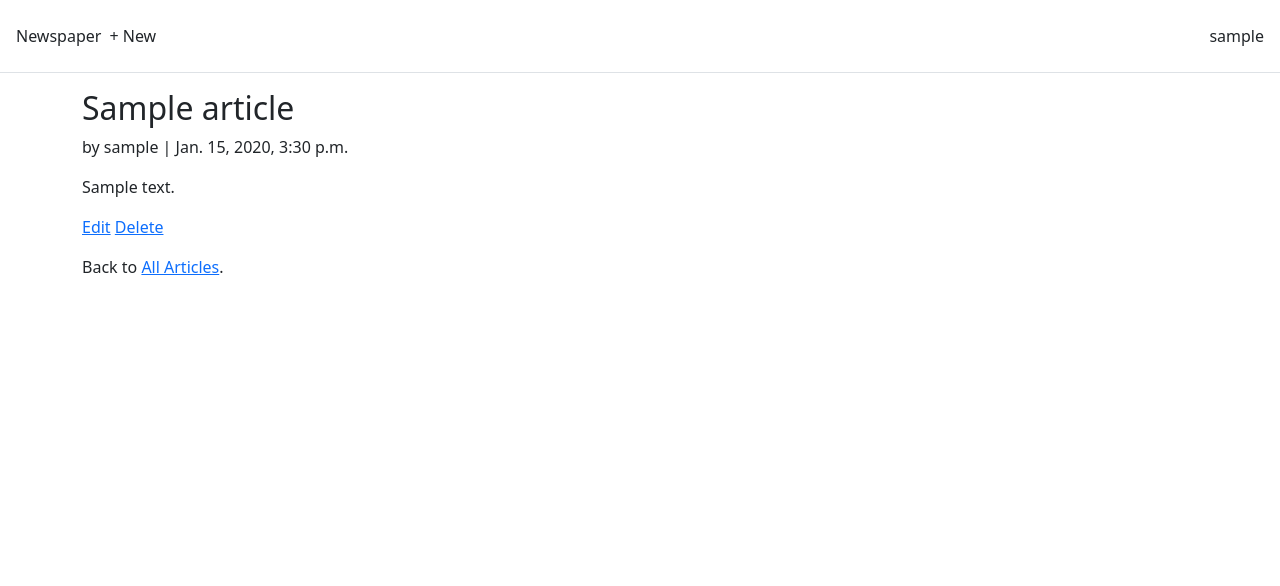
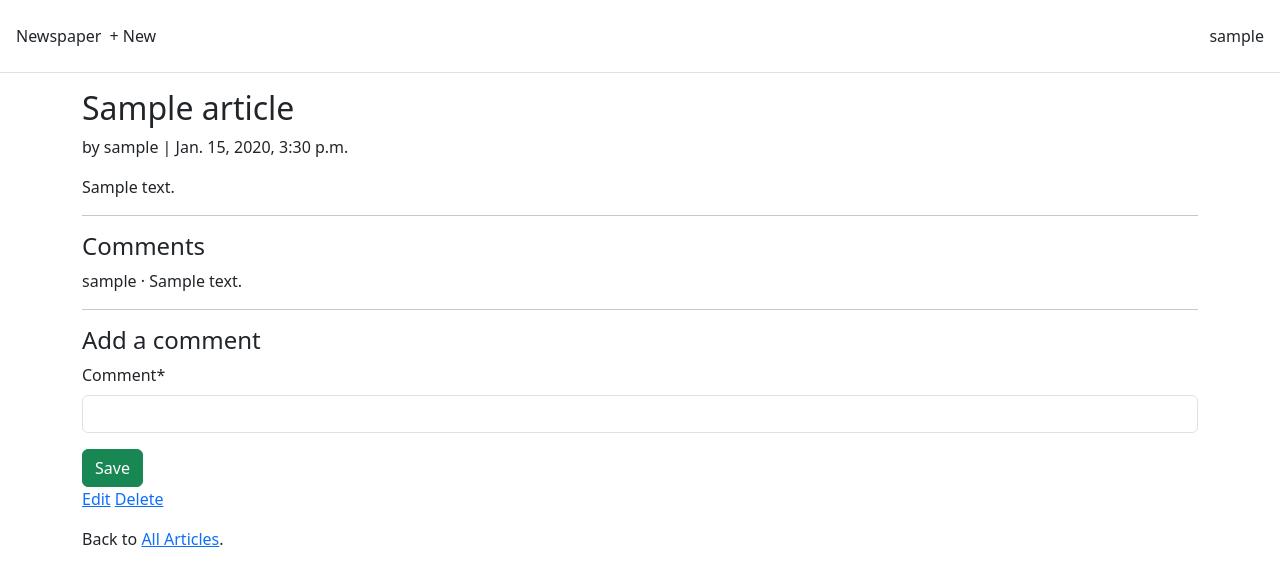
Before and after one commit to Shreehar-KE/django-for-beginners-book, a Django app: page /articles/1/ in a window 1280 px wide. Shown: the top 586 px of the page. Run offline with Django 5.2, Linux system fonts and the light colour scheme; a user stored in the database is signed in; tables that the repository leaves empty hold one stand-in row (values such as "Sample post"); some libraries are stand-ins or nearby versions.

Commit message:
add comments app to newspaper-project

```diff
--- /dev/null
+++ b/newspaper-project/articles/forms.py
@@ -0,0 +1,9 @@
+from django import forms
+
+from .models import Comment
+
+
+class CommentForm(forms.ModelForm):
+    class Meta:
+        model = Comment
+        fields = ("comment",)
--- a/newspaper-project/articles/models.py
+++ b/newspaper-project/articles/models.py
@@ -17,3 +17,18 @@ class Article(models.Model):
 
     def get_absolute_url(self):
         return reverse("article_detail", kwargs={"pk": self.pk})
+
+
+class Comment(models.Model):
+    article = models.ForeignKey(Article, on_delete=models.CASCADE)
+    comment = models.CharField(max_length=140)
+    author = models.ForeignKey(
+        settings.AUTH_USER_MODEL,
+        on_delete=models.CASCADE,
+    )
+
+    def __str__(self):
+        return self.comment
+
+    def get_absolute_url(self):
+        return reverse("article_list")
--- a/newspaper-project/articles/views.py
+++ b/newspaper-project/articles/views.py
@@ -1,8 +1,11 @@
 from django.contrib.auth.mixins import LoginRequiredMixin, UserPassesTestMixin
-from django.urls import reverse_lazy
-from django.views.generic import DetailView, ListView
+from django.urls import reverse, reverse_lazy
+from django.views import View
+from django.views.generic import DetailView, FormView, ListView
+from django.views.generic.detail import SingleObjectMixin
 from django.views.generic.edit import CreateView, DeleteView, UpdateView
 
+from .forms import CommentForm
 from .models import Article
 
 
@@ -24,9 +27,45 @@ class ArticleListView(LoginRequiredMixin, ListView):
     template_name = "article_list.html"
 
 
-class ArticleDetailView(DetailView):
+class CommentGet(DetailView):
     model = Article
     template_name = "article_detail.html"
+
+    def get_context_data(self, **kwargs):
+        context = super().get_context_data(**kwargs)
+        context["form"] = CommentForm()
+        return context
+
+
+class CommentPost(SingleObjectMixin, FormView):
+    model = Article
+    form_class = CommentForm
+    template_name = "article_detail.html"
+
+    def post(self, request, *args, **kwargs):
+        self.object = self.get_object()
+        return super().post(request, *args, **kwargs)
+
+    def form_valid(self, form):
+        comment = form.save(commit=False)
+        comment.article = self.object
+        comment.author = self.request.user
+        comment.save()
+        return super().form_valid(form)
+
+    def get_success_url(self):
+        article = self.object
+        return reverse("article_detail", kwargs={"pk": article.pk})
+
+
+class ArticleDetailView(LoginRequiredMixin, View):
+    def get(self, request, *args, **kwargs):
+        view = CommentGet.as_view()
+        return view(request, *args, **kwargs)
+
+    def post(self, request, *args, **kwargs):
+        view = CommentPost.as_view()
+        return view(request, *args, **kwargs)
 
 
 class ArticleUpdateView(LoginRequiredMixin, UserPassesTestMixin, UpdateView):
--- a/newspaper-project/requirements.txt
+++ b/newspaper-project/requirements.txt
@@ -1,7 +1,9 @@
 asgiref==3.8.1
 black==25.1.0
 click==8.1.8
+crispy-bootstrap5==2024.10
 Django==5.1.5
+django-crispy-forms==2.3
 mypy-extensions==1.0.0
 packaging==24.2
 pathspec==0.12.1
--- a/newspaper-project/templates/article_detail.html
+++ b/newspaper-project/templates/article_detail.html
@@ -1,10 +1,22 @@
 {% extends "base.html" %}
+{% load crispy_forms_tags %}
 {% block content %}
 <div class="article-entry">
   <h2>{{ object.title }}</h2>
   <p>by {{ object.author }} | {{ object.date }}</p>
   <p>{{ object.body }}</p>
 </div>
+<hr>
+<h4>Comments</h4>
+{% for comment in article.comment_set.all %}
+<p>{{ comment.author }} &middot; {{ comment }}</p>
+{% endfor %}
+<hr>
+<h4>Add a comment</h4>
+<form action="" method="post">{% csrf_token %}
+  {{ form|crispy }}
+  <button class="btn btn-success ml-2" type="submit">Save</button>
+</form>
 <div>{% if article.author.pk == request.user.pk %}
   <p>
     <a href="{% url 'article_edit' article.pk %}">Edit</a>
```
Also changed, not shown: newspaper-project/articles/admin.py (+8 -1 lines), newspaper-project/templates/article_list.html (+11 -0 lines), newspaper-project/articles/migrations/0002_comment.py (added).
